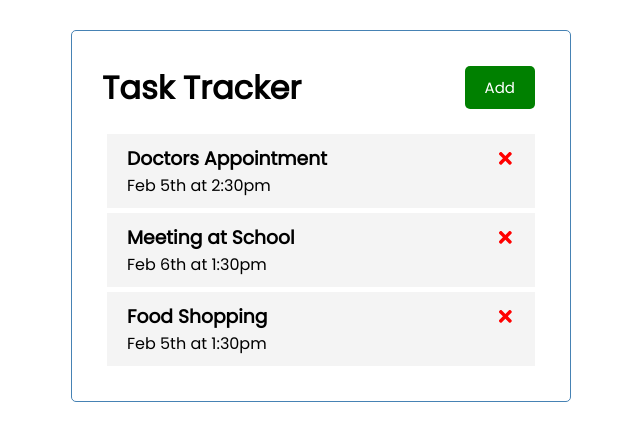
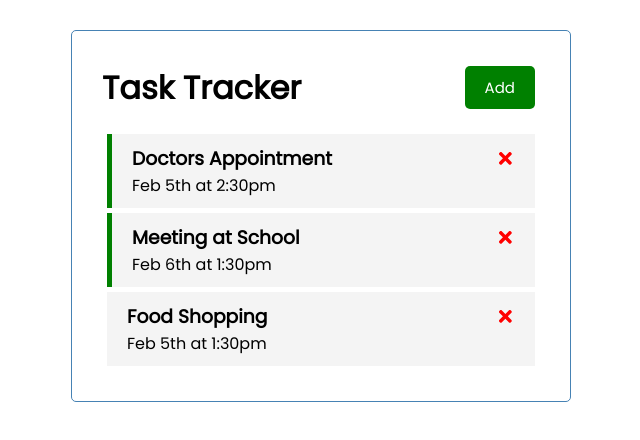
Before and after one commit to KjellMeister-Severed/react-crash-course, a React (Create React App) app: page / in a window 1280 px wide. Shown: the top 440 px of the page, without its empty margins (319-959 px from the left). Built offline with nearby package versions, Linux system fonts and the light colour scheme.

Commit message:
add doubleclick reminder functionality

```diff
--- a/src/App.js
+++ b/src/App.js
@@ -24,15 +24,16 @@ function App() {
 
     const deleteTask = (id) => {
         setTasks(tasks.filter((task) => task.id !== id))
+    }
 
+    const toggleReminder = (id) => {
+        setTasks(tasks.map((task) => task.id === id ? { ...task, reminder: !task.reminder } : task))
     }
 
     return (
         <div  className="container">
             <Header title="Task Tracker"/>
-
-            {tasks.length > 0 ? <Tasks tasks={tasks} onDelete={deleteTask}/> : "No tasks yet..."}
-
+            {tasks.length > 0 ? <Tasks tasks={tasks} onDelete={deleteTask} onToggle={toggleReminder}/> : "No tasks yet..."}
         </div>
     );
 }
--- a/src/components/Task.js
+++ b/src/components/Task.js
@@ -1,8 +1,9 @@
 import {FaTimes} from "react-icons/fa";
 
-const Task = ({task, onDelete}) => {
+const Task = ({task, onDelete, onToggle}) => {
     return (
-        <div className={'task'}>
+        //conditional styling
+        <div className={`task ${task.reminder ? "reminder" : ""}`} onDoubleClick={() => onToggle(task.id)}>
             <h3>{task.text} <FaTimes style={{color:"red"}} onClick={() => onDelete(task.id)}/></h3>
             <p>{task.day}</p>
         </div>
--- a/src/components/Tasks.js
+++ b/src/components/Tasks.js
@@ -1,9 +1,9 @@
 import Task from './Task'
-const Tasks = ({tasks, onDelete}) => {
+const Tasks = ({tasks, onDelete, onToggle}) => {
     return (
         <>
             {tasks.map((task) => (
-                <Task key={task.id} task={task} onDelete={onDelete} />
+                <Task key={task.id} task={task} onDelete={onDelete} onToggle={onToggle} />
             ))}
         </>
     )
```
